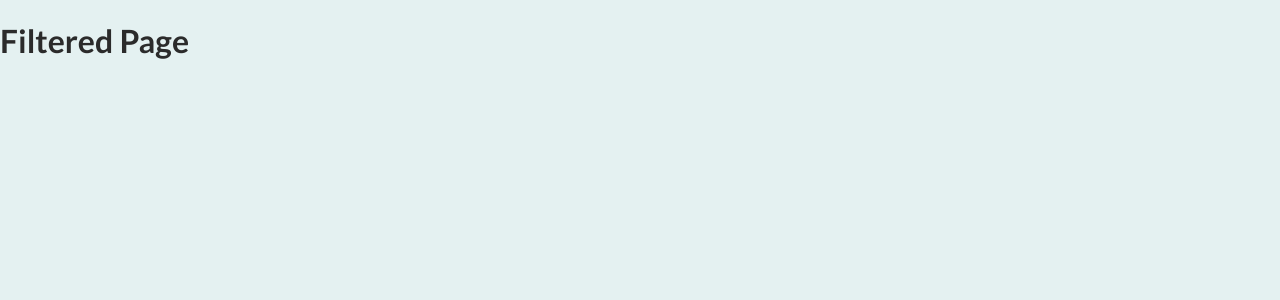
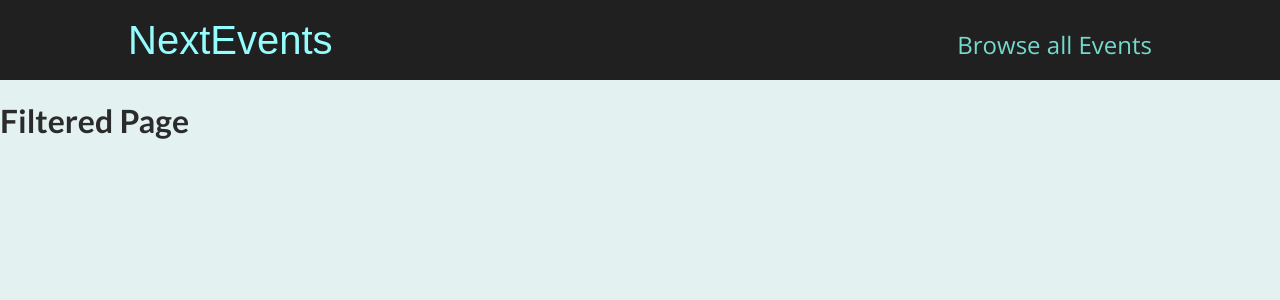
Before and after one commit to umangutkarsh/nextEvents-app, a Next.js app: page /events in a window 1280 px wide. Shown: the top 300 px of the page. Built offline with nearby package versions, Linux system fonts and the light colour scheme.

Commit message:
adding a general layout wrapper

```diff
--- /dev/null
+++ b/components/layout/layout.jsx
@@ -0,0 +1,13 @@
+import React from 'react';
+import MainHeader from './main-header';
+
+function Layout({ children }) {
+	return (
+		<React.Fragment>
+			<MainHeader />
+			<main>{children}</main>
+		</React.Fragment>
+	);
+}
+
+export default Layout;
--- /dev/null
+++ b/components/layout/main-header.jsx
@@ -0,0 +1,22 @@
+import Link from 'next/link';
+
+import classes from './main-header.module.css';
+
+function MainHeader() {
+	return (
+		<header className={classes.header}>
+			<div className={classes.logo}>
+				<Link href='/'>NextEvents</Link>
+			</div>
+			<nav className={classes.navigation}>
+				<ul>
+					<li>
+						<Link href='/events'>Browse all Events</Link>
+					</li>
+				</ul>
+			</nav>
+		</header>
+	);
+}
+
+export default MainHeader;
--- /dev/null
+++ b/components/layout/main-header.module.css
@@ -0,0 +1,41 @@
+.header {
+  width: 100%;
+  display: flex;
+  justify-content: space-between;
+  align-items: baseline;
+  padding: 1rem 10%;
+  height: 5rem;
+  background-color: #202020;
+}
+
+.logo {
+  font-size: 1.5rem;
+  color: white;
+  font-family: 'Fira', sans-serif;
+  height: 100%;
+  display: flex;
+  justify-content: center;
+  align-items: center;
+  color: #94fdfd;
+}
+
+.logo a {
+  text-decoration: none;
+  color: #94fdfd;
+}
+
+.navigation a {
+  text-decoration: none;
+  color: #74dacc;
+  font-size: 1rem;
+}
+
+@media (min-width: 768px) {
+  .logo {
+    font-size: 2.5rem;
+  }
+
+  .navigation a {
+    font-size: 1.5rem;
+  }
+}
--- a/pages/_app.js
+++ b/pages/_app.js
@@ -1,7 +1,12 @@
-import '../styles/globals.css'
+import Layout from '../components/layout/layout';
+import '../styles/globals.css';
 
 function MyApp({ Component, pageProps }) {
-  return <Component {...pageProps} />
+	return (
+		<Layout>
+			<Component {...pageProps} />
+		</Layout>
+	);
 }
 
-export default MyApp
+export default MyApp;
```
